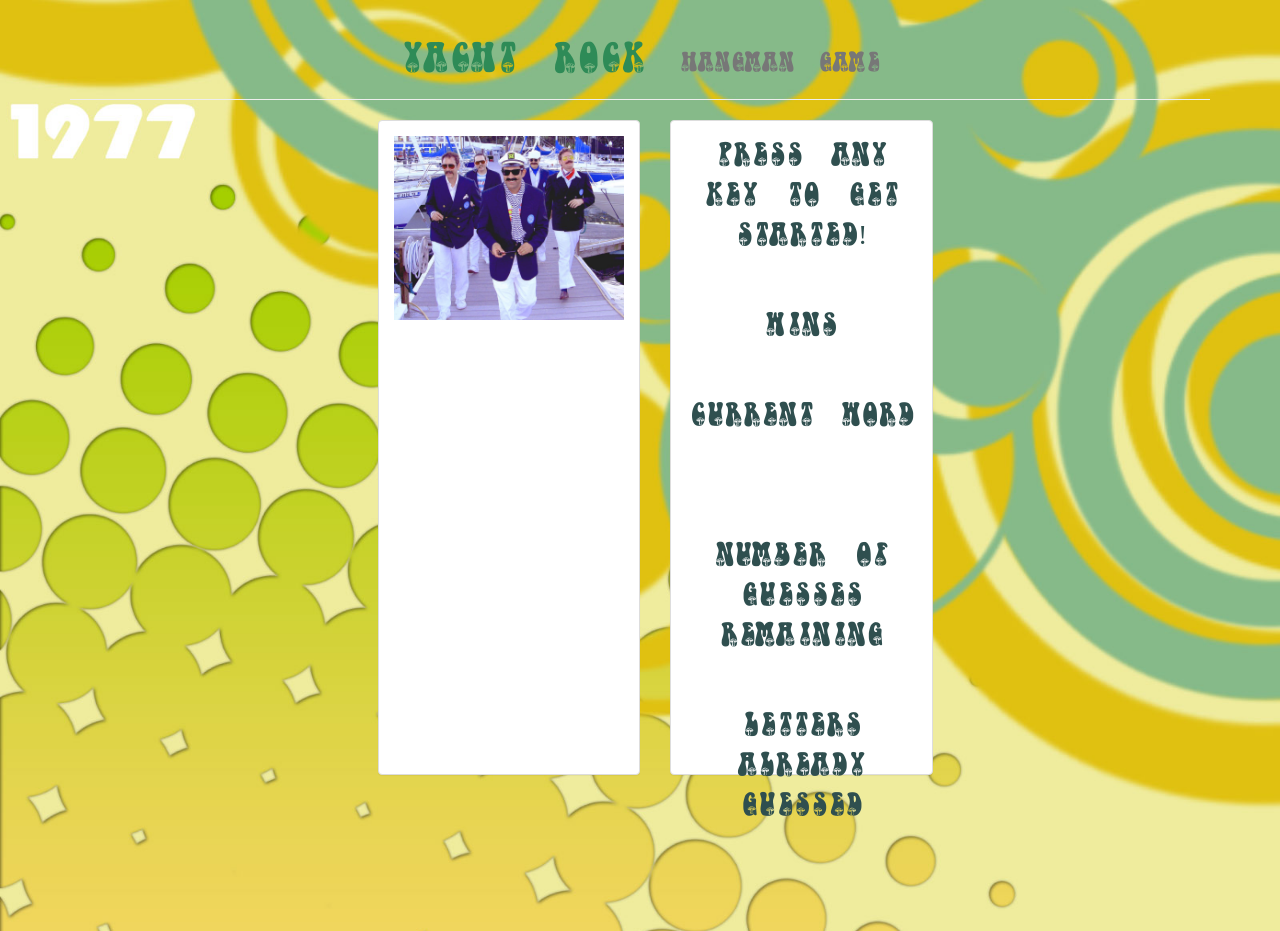
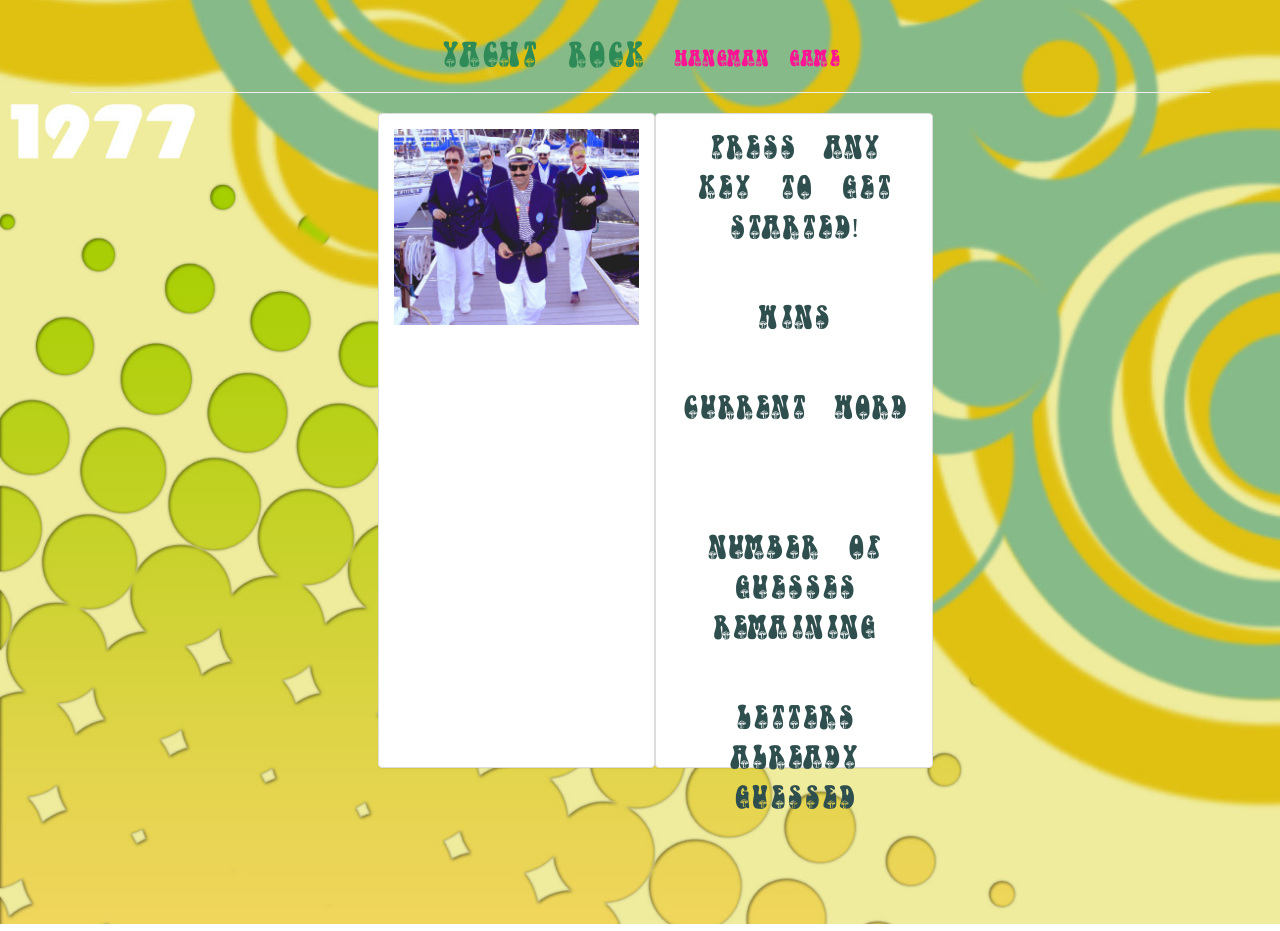
Before and after one commit to BooRad45/Hangman-Game, a plain HTML site: page index.html in a window 1280 px wide. Drawn offline with nearby package versions, Linux system fonts and the light colour scheme.

Commit message:
added index.html changes that were missed in last push.

```diff
--- a/index.html
+++ b/index.html
@@ -19,7 +19,7 @@
   <div class="row"></div>
     <div row="col-sm-12">
     <div class="page-header">
-      <h1>Yacht Rock <small>Hangman Game</small></h1>
+      <h1 style="font-size: 30px;">Yacht Rock <small style="color: deeppink;">Hangman Game</small></h1>
   </div>
 
 </div> <!-- close row for header -->
@@ -27,14 +27,14 @@
   <div class="row">
    <div class="col-sm-3">
      </div> <!--empty column close -->
-    <div class="col-sm-3">
+    <div style="padding-right: 0px;" class="col-sm-3">
       <div class="panel panel-default">
     <div class="panel-body">
    <img src="assets/images/yachtrock.jpg" class="img-responsive img-centered" alt="yacht rock dudes"><br><br><br><br><br><br>
   </div>
 </div>
     </div> <!--Picture column-->
-     <div class="col-sm-3">
+     <div style="padding-left: 0px;" class="col-sm-3">
      <div class="panel panel-default">
         <div class="panel-body">
 
```
